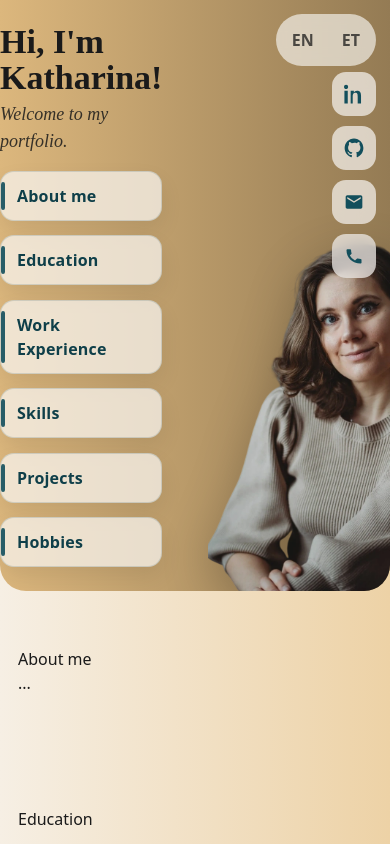
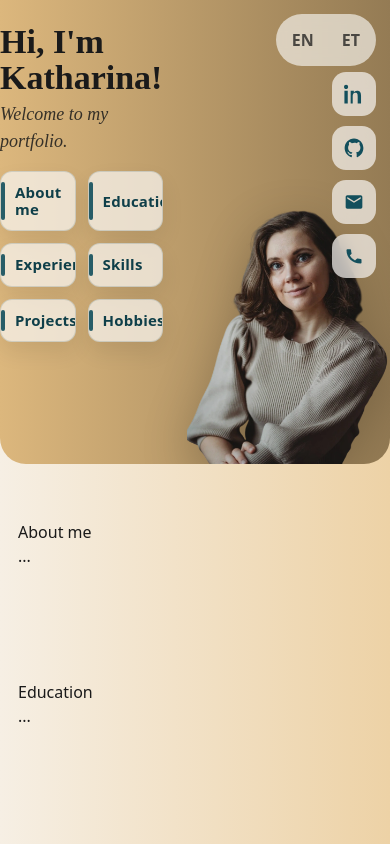
Before and after one commit to KatharinaMat/my-portfolio, a Nuxt app: page / in a window 390 px wide. Shown: the top 844 px of the page. Built offline with nearby package versions, Linux system fonts and the light colour scheme.

Commit message:
.portrait fix to hero bottom, ui improvements

```diff
--- a/app/assets/css/main.css
+++ b/app/assets/css/main.css
@@ -17,6 +17,7 @@ html {
    ================================= */
 
 .hero {
+  position: relative;
   width: 100%;
   background: linear-gradient(90deg, #dcb77d 0%, #947b54 100%);
   border-radius: 0 0 26px 26px;
@@ -54,11 +55,9 @@ html {
 /* RIGHT COLUMN */
 
 .right-col {
-  flex: 0 0 clamp(320px, 32vw, 460px);
-  display: flex;
-  align-items: flex-end;
-  justify-content: flex-end;
-  align-self: stretch;
+  flex: 0 0 auto;
+  display: block;
+  align-self: auto;
 }
 
 /* =================================
@@ -90,11 +89,14 @@ html {
 /* IMAGE */
 
 .hero-image {
+  position: absolute;
+  right: 0;
+  bottom: 0;
+  margin: 0;
+  padding: 0;
   display: flex;
   justify-content: flex-end;
   align-items: flex-end;
-  margin: 0;
-  padding: 0;
 }
 
 .portrait {
@@ -102,13 +104,11 @@ html {
   height: auto;
   object-fit: contain;
 
-  /* mobile sizing */
-  width: clamp(280px, 88vw, 520px);
-  max-height: 42vh;
+  width: clamp(280px, 35vw, 640px);
+  max-height: clamp(260px, 55vh, 620px);
 
   filter: drop-shadow(0 14px 24px rgba(0, 0, 0, 0.22));
 }
-
 /* =================================
    HERO NAV  (Option A refined)
    ================================= */
@@ -333,11 +333,6 @@ html {
     flex: 0 0 clamp(360px, 36vw, 520px);
   }
 
-  .portrait {
-    width: clamp(420px, 42vw, 640px);
-    max-height: 52vh;
-  }
-
   .hero-title {
     font-size: clamp(36px, 3vw, 42px);
     white-space: nowrap;
@@ -353,3 +348,34 @@ html {
 .mobile-nav {
   display: none !important;
 }
+
+/* =================================
+   MOBILE BOOKMARK GRID (2 columns)
+   ================================= */
+
+/* default mobile: 2 columns (looks like desktop, just narrower) */
+@media (max-width: 859px) {
+  .side-nav {
+    display: grid;
+    grid-template-columns: repeat(2, minmax(0, 1fr));
+    gap: 12px;
+  }
+
+  .bookmark {
+    width: 100%;
+    font-size: 15px;
+    line-height: 1.15;
+    padding: 12px 12px 12px 14px;
+    border-radius: 12px;
+  }
+
+  /* optional: slightly reduce reserved space on small screens */
+  .hero .row {
+    padding-right: min(52vw, 380px);
+  }
+
+  .portrait {
+    width: min(380px, 52vw);
+    max-height: 42vh;
+  }
+}
--- a/i18n/locales/en.json
+++ b/i18n/locales/en.json
@@ -2,7 +2,7 @@
   "nav": {
     "about": "About me",
     "education": "Education",
-    "work": "Work Experience",
+    "work": "Experience",
     "skills": "Skills",
     "projects": "Projects",
     "hobbies": "Hobbies"
```
Also changed, not shown: public/images/katharina-cutout.webp (deleted).
